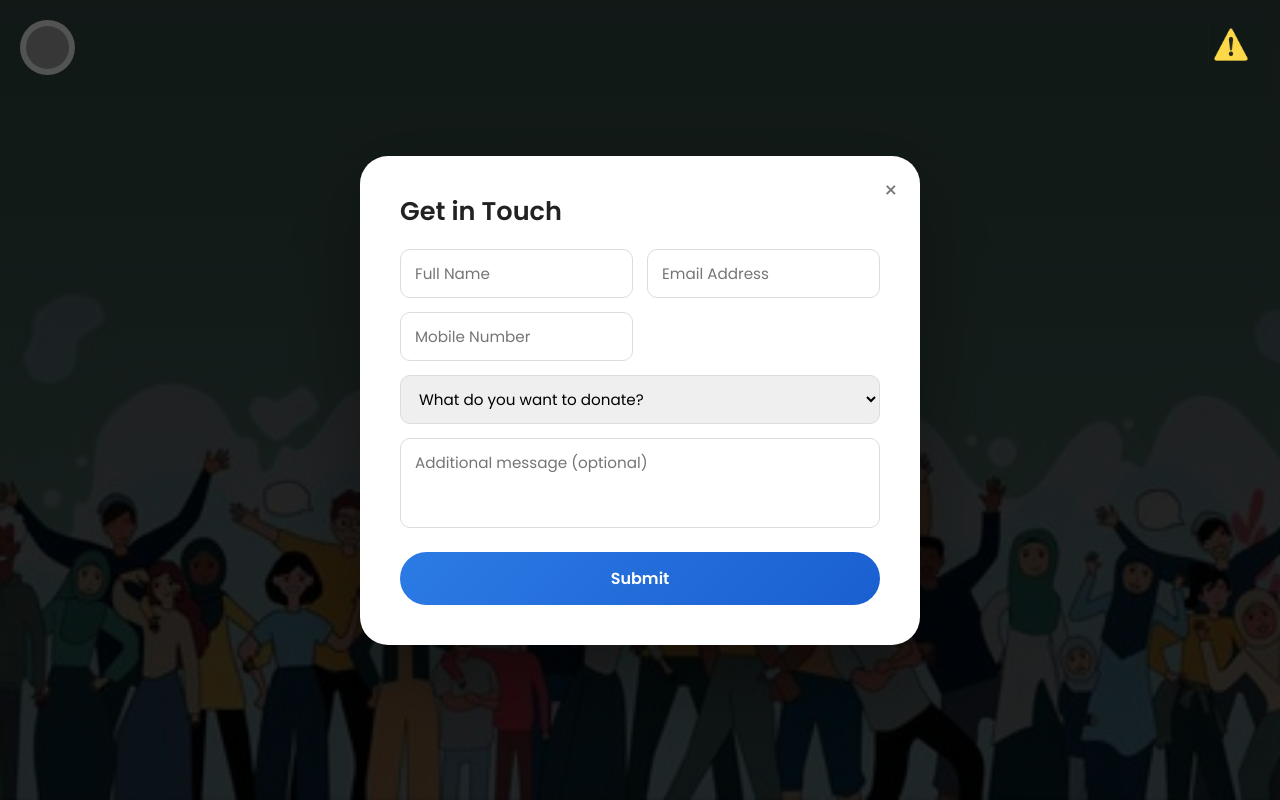
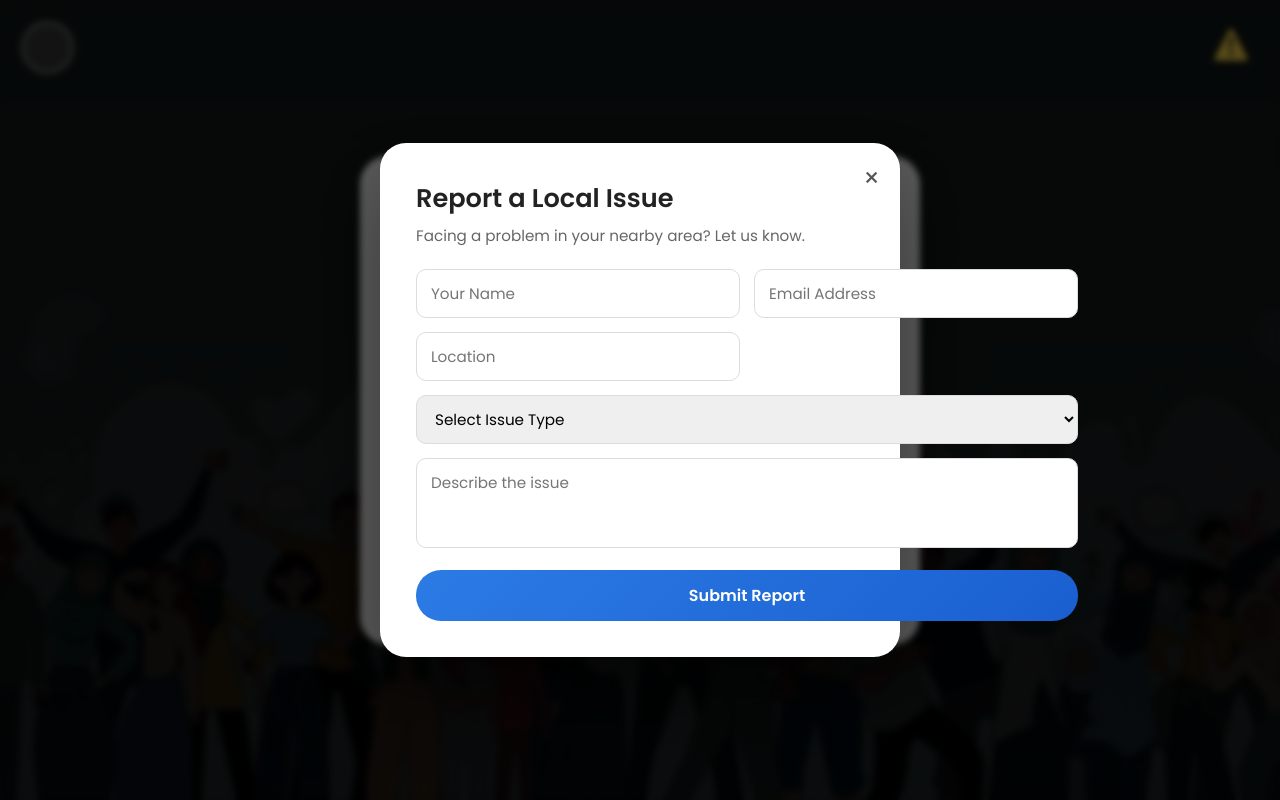
Before and after one commit to vedant331/LEMON, a website: page index.html in a window 1280 px wide. Both pictures are taken after a click on the picture 1231 px from the left and 45 px from the top of the page. Shown: the top 800 px of the page. Drawn offline with Linux system fonts and the light colour scheme; grey boxes are pictures that could not be loaded.

Commit message:
Update index.html

```diff
--- a/index.html
+++ b/index.html
@@ -146,6 +146,37 @@
         </div>
     </div>
 </section>
+<!-- ================= REPORT MODAL ================= -->
+<div class="report-modal" id="reportModal">
+    <div class="report-box">
+
+        <span class="close-report" id="closeReport">&times;</span>
+
+        <h2>Report a Local Issue</h2>
+        <p class="report-subtitle">
+            Facing a problem in your nearby area? Let us know.
+        </p>
+
+        <form id="reportForm" class="report-form">
+            <input type="text" id="name" placeholder="Your Name" required>
+            <input type="email" id="email" placeholder="Email Address" required>
+            <input type="text" id="location" placeholder="Location" required>
+
+            <select id="issueType" required>
+                <option value="" disabled selected>Select Issue Type</option>
+                <option value="Waste">Waste</option>
+                <option value="Water">Water</option>
+                <option value="Road">Road</option>
+                <option value="Electricity">Electricity</option>
+            </select>
+
+            <textarea id="description" placeholder="Describe the issue" required></textarea>
+
+            <button type="submit">Submit Report</button>
+        </form>
+
+    </div>
+</div>
 
 
 <!-- ================= FOOTER ================= -->
```
